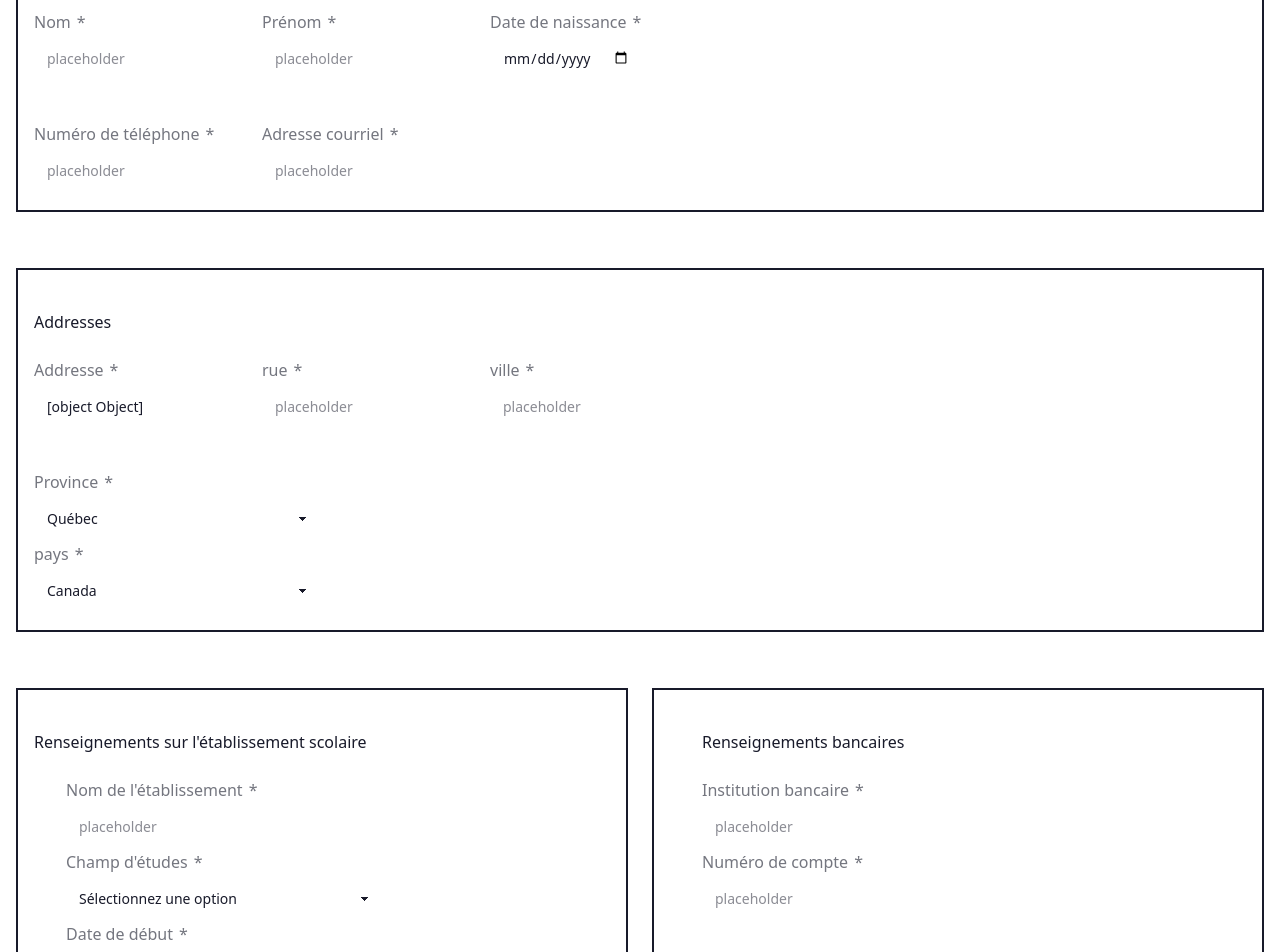
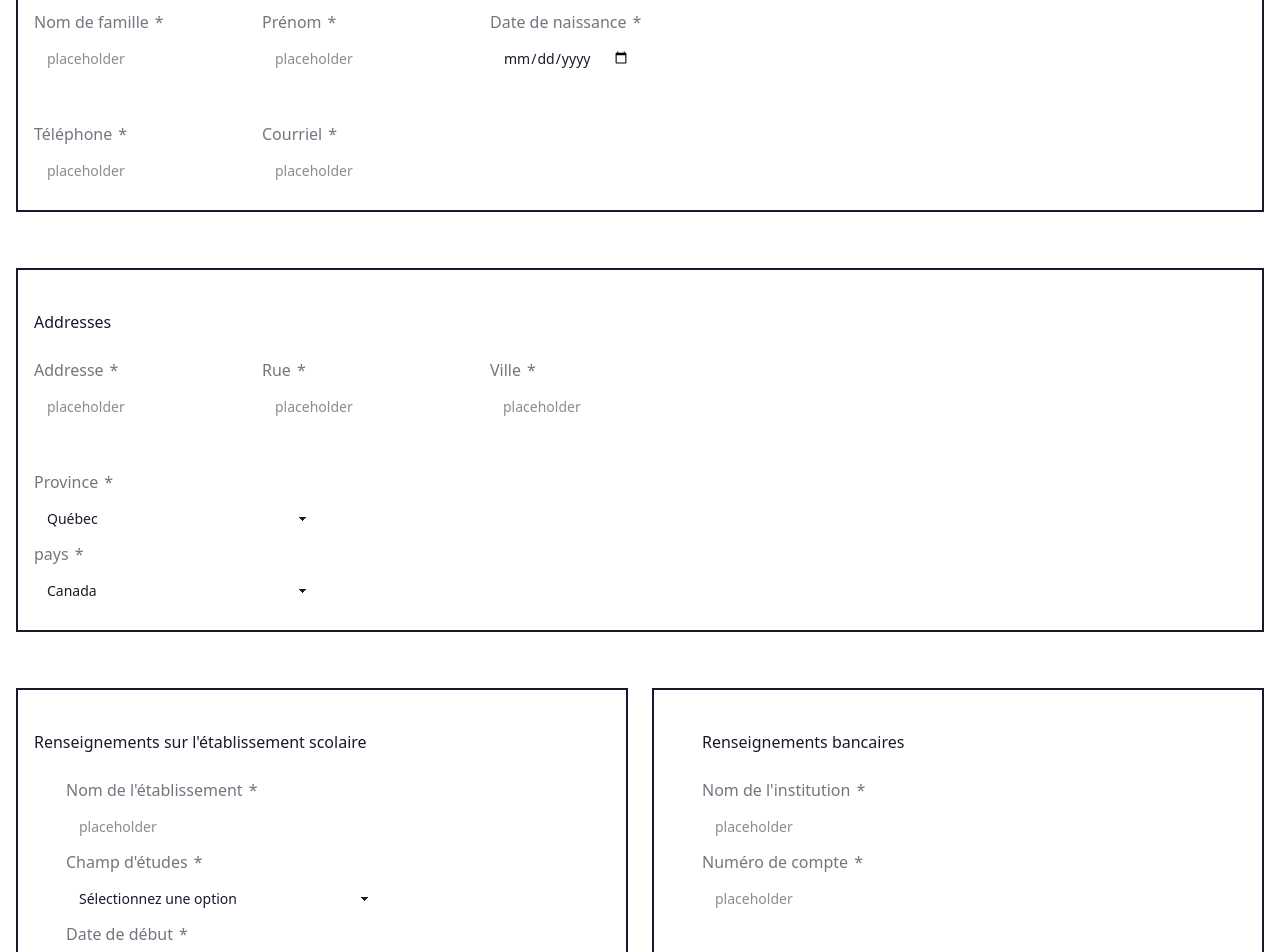
Before and after one commit to Steve05h20/Financia-Tools, a Vue app: page /profile in a window 1280 px wide. Shown: the part 200-1152 px from the top of the page. Built offline with nearby package versions, Linux system fonts and the light colour scheme.

Commit message:
Update_composant_InputLabelDiv/[Anouk]/001

```diff
--- a/src/components/Profil/AddressInfo.vue
+++ b/src/components/Profil/AddressInfo.vue
@@ -1,7 +1,7 @@
 <script lang="ts" setup>
-import Input from '../Input.vue'
 import Label from '../Label.vue'
 import Select from '../Select.vue'
+import InputLabelDiv from '../InputLabelDiv.vue'
 import { ref } from 'vue'
 import type { IAddress } from '@/models/address.interface'
 import { EAddressType, EProvince, ECountry } from '@/models/address.interface'
@@ -21,20 +21,32 @@ const address = ref<Partial<IAddress>>({
 
   <h2 class="my-6">Addresses</h2>
  <div class="flex flex-col lg:flex-row justify-center lg:justify-start mx-auto">
-    <div>
-      <Label text="Addresse" htmlFor="addresse" required />
-      <Input v-model="address" type="text" placeholder="placeholder" id="addresse" />
-    </div>
 
-    <div>
-      <Label text="rue" htmlFor="streetName" required />
-      <Input v-model="address.streetName" type="text" placeholder="placeholder" id="streetName" />
-    </div>
+    <InputLabelDiv
+      labelText="Addresse"
+      htmlFor="addresse"
+      required
+      v-model="address.streetNumber"
+      placeholder="placeholder"
+    />
 
-    <div>
-      <Label text="ville" htmlFor="city" required />
-      <Input v-model="address.city" type="text" placeholder="placeholder" id="ville" />
-    </div>
+    <InputLabelDiv
+      labelText="Rue"
+      htmlFor="streetName"
+      required
+      v-model="address.streetName"
+      placeholder="placeholder"
+    />
+
+
+    <InputLabelDiv
+      labelText="Ville"
+      htmlFor="city"
+      required
+      v-model="address.city"
+      placeholder="placeholder"
+    />
+
   </div>
 
   <div class="flex flex-col lg:flex-row justify-center lg:justify-start mx-auto lg:pt-10">
--- a/src/components/Profil/BankingInfo.vue
+++ b/src/components/Profil/BankingInfo.vue
@@ -1,6 +1,5 @@
 <script lang="ts" setup>
-import Input from '../Input.vue';
-import Label from '../Label.vue';
+import InputLabelDiv from '../InputLabelDiv.vue';
 import { ref } from 'vue';
 import type { IBankingDetails } from '@/models/bankingDetails.interface'
 
@@ -16,15 +15,22 @@ const bankingDetails= ref<Partial<IBankingDetails>>({
   <div class="flex flex-col justify-center mx-auto max-w-lg">
     <h2 class="my-6">Renseignements bancaires</h2>
 
-    <div>
-      <Label text="Institution bancaire" htmlFor="institutionName" required />
-      <Input v-model="bankingDetails.institutionName" placeholder="placeholder" id="institutionName" />
-    </div>
+    <InputLabelDiv
+      labelText="Nom de l'institution"
+      htmlFor="institutionName"
+      required
+      v-model="bankingDetails.institutionName"
+      placeholder="placeholder"
+    />
 
-    <div>
-      <Label text="Numéro de compte" htmlFor="accountinfo" required />
-      <Input v-model="bankingDetails.accountinfo" placeholder="placeholder" id="accountinfo" />
-    </div>
+   <InputLabelDiv
+      labelText="Numéro de compte"
+      htmlFor="accountinfo"
+      required
+      v-model="bankingDetails.accountinfo"
+      placeholder="placeholder"
+    />
+
   </div>
 
 
--- a/src/components/Profil/SchoolInfo.vue
+++ b/src/components/Profil/SchoolInfo.vue
@@ -2,6 +2,7 @@
 import Input from '../Input.vue'
 import Label from '../Label.vue'
 import Select from '../Select.vue'
+import InputLabelDiv from '../InputLabelDiv.vue'
 import { ref } from 'vue'
 import type { ISchoolDetails } from '@/models/schoolDetails.interface'
 import { EFieldOfStudy } from '@/models/schoolDetails.interface'
@@ -9,8 +10,8 @@ import { EFieldOfStudy } from '@/models/schoolDetails.interface'
 const schoolDetails = ref<Partial<ISchoolDetails>>({
   schoolName: '',
   fieldOfStudy: '',
-  startDate: new Date(),
-  projectedEndDate: new Date(),
+  startDate: undefined,
+  projectedEndDate: undefined,
 })
 
 </script>
@@ -19,10 +20,13 @@ const schoolDetails = ref<Partial<ISchoolDetails>>({
 
   <h2 class="my-6">Renseignements sur l'établissement scolaire</h2>
   <div class="flex flex-col justify-center mx-auto max-w-lg">
-    <div>
-      <Label text="Nom de l'établissement" htmlFor="schoolName" required />
-      <Input v-model="schoolDetails.schoolName"  placeholder="placeholder" id="schoolName" />
-    </div>
+    <InputLabelDiv
+      labelText="Nom de l'établissement"
+      htmlFor="schoolName"
+      required
+      v-model="schoolDetails.schoolName"
+      placeholder="placeholder"
+    />
 
     <div>
       <Label text="Champ d'études" htmlFor="fieldOfStudy" required />
@@ -40,15 +44,24 @@ const schoolDetails = ref<Partial<ISchoolDetails>>({
       ]" />
     </div>
 
-    <div>
-      <Label text="Date de début" htmlFor="startDate" required />
-      <Input v-model="schoolDetails.startDate" placeholder="placeholder" id="startDate" type="date" />
-    </div>
+    <InputLabelDiv
+      labelText="Date de début"
+      htmlFor="startDate"
+      required
+      v-model="schoolDetails.startDate"
+      placeholder="placeholder"
+      type="date"
+      />
 
-    <div>
-      <Label text="Date de fin" htmlFor="projectedEndDate" required />
-      <Input  v-model="schoolDetails.projectedEndDate" placeholder="placeholder" id="projectedEndDate" type="date"/>
-    </div>
+    <InputLabelDiv
+      labelText="Date de fin prévue"
+      htmlFor="projectedEndDate"
+      required
+      v-model="schoolDetails.projectedEndDate"
+      placeholder="placeholder"
+      type="date"
+    />
+
   </div>
 
 </template>
--- a/src/components/Profil/UserInfo.vue
+++ b/src/components/Profil/UserInfo.vue
@@ -1,13 +1,14 @@
 <script lang="ts" setup>
 import Input from '../Input.vue'
 import Label from '../Label.vue'
+import InputLabelDiv from '../InputLabelDiv.vue'
 import { ref } from 'vue'
 import type { IUser} from '@/models/user.interface'
 
 const user = ref<Partial<IUser>>({
   lastName: '',
   firstName: '',
-  birthDate: new Date(),
+  birthDate: undefined,
   phone: '',
   email: ''
 })
@@ -18,33 +19,51 @@ const user = ref<Partial<IUser>>({
     <h2 class="my-8">Renseignements personnels</h2>
 
     <div class="flex flex-col lg:flex-row justify-center lg:justify-start mx-auto">
-      <div>
-        <Label text="Nom" htmlFor="lastName" required />
-        <Input v-model="user.lastName" placeholder="placeholder" id="lastName" />
-      </div>
+      <InputLabelDiv
+        labelText="Nom de famille"
+        htmlFor="lastName"
+        required
+        v-model="user.lastName"
+        placeholder="placeholder"
+      />
 
-      <div>
-        <Label text="Prénom" htmlFor="firstName" required />
-        <Input v-model="user.firstName" placeholder="placeholder" id="firstName" />
-      </div>
+      <InputLabelDiv
+        labelText="Prénom"
+        htmlFor="firstName"
+        required
+        v-model="user.firstName"
+        placeholder="placeholder"
+      />
 
-      <div>
-        <Label text="Date de naissance" htmlFor="birthDate" required />
-        <Input v-model="user.birthDate" placeholder="placeholder" type="date" id="birthDate" />
-      </div>
+      <InputLabelDiv
+        labelText="Date de naissance"
+        htmlFor="birthDate"
+        required
+        v-model="user.birthDate"
+        placeholder="placeholder"
+        type="date"
+      />
 
     </div>
 
     <div class="flex flex-col lg:flex-row justify-center lg:justify-start lg:pt-10 mx-auto w-full">
-      <div>
-        <Label text="Numéro de téléphone" htmlFor="phone" required />
-        <Input v-model="user.phone" placeholder="placeholder" type="tel" id="phone"/>
-      </div>
+      <InputLabelDiv
+        labelText="Téléphone"
+        htmlFor="phone"
+        required
+        v-model="user.phone"
+        placeholder="placeholder"
+        type="tel"
+      />
 
-      <div>
-        <Label text="Adresse courriel" htmlFor="email" required />
-        <Input v-model="user.email" placeholder="placeholder" type="email" id="email" />
-      </div>
+     <InputLabelDiv
+        labelText="Courriel"
+        htmlFor="email"
+        required
+        v-model="user.email"
+        placeholder="placeholder"
+        type="email"
+    />
 
     </div>
 </template>
```
